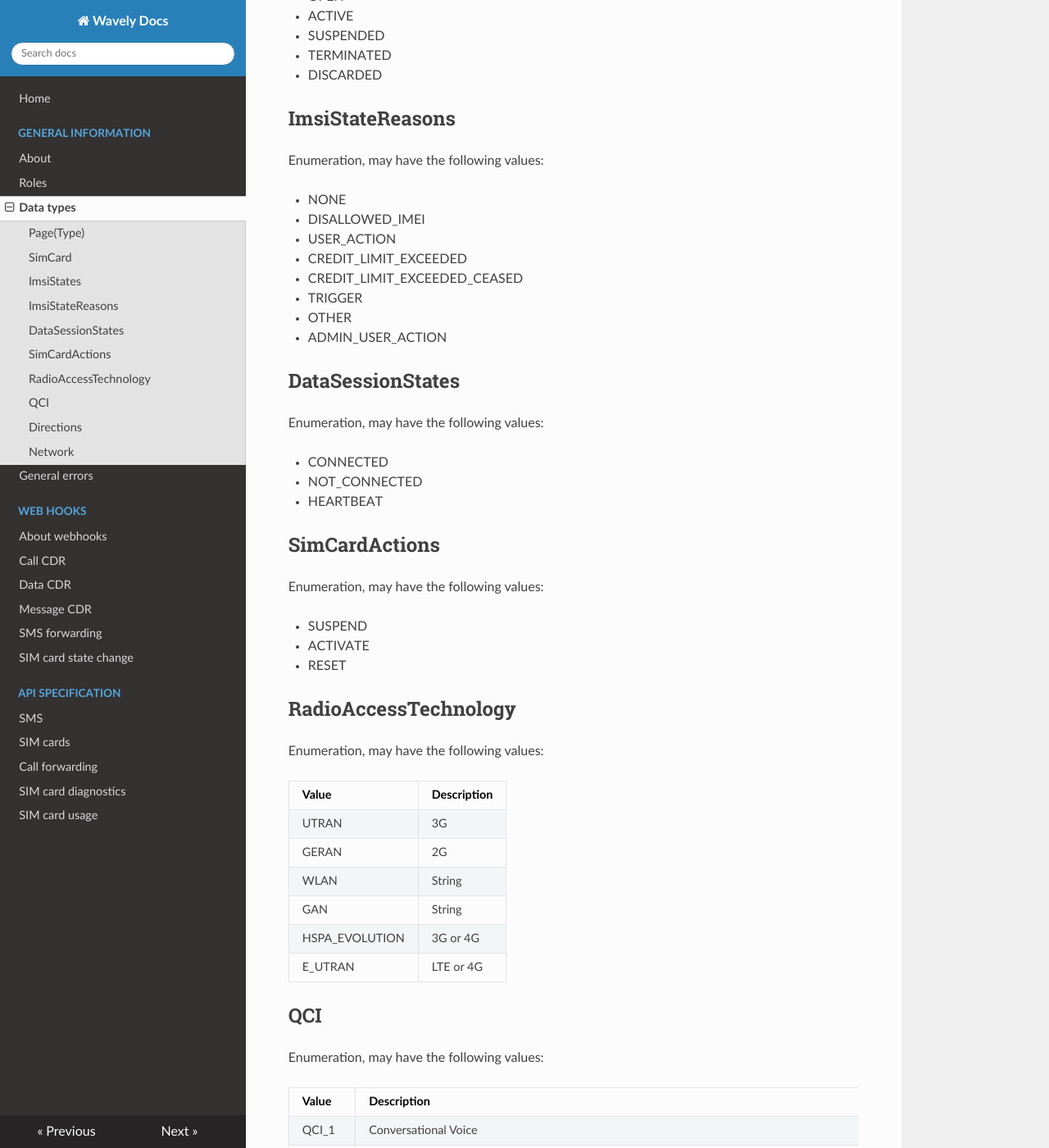
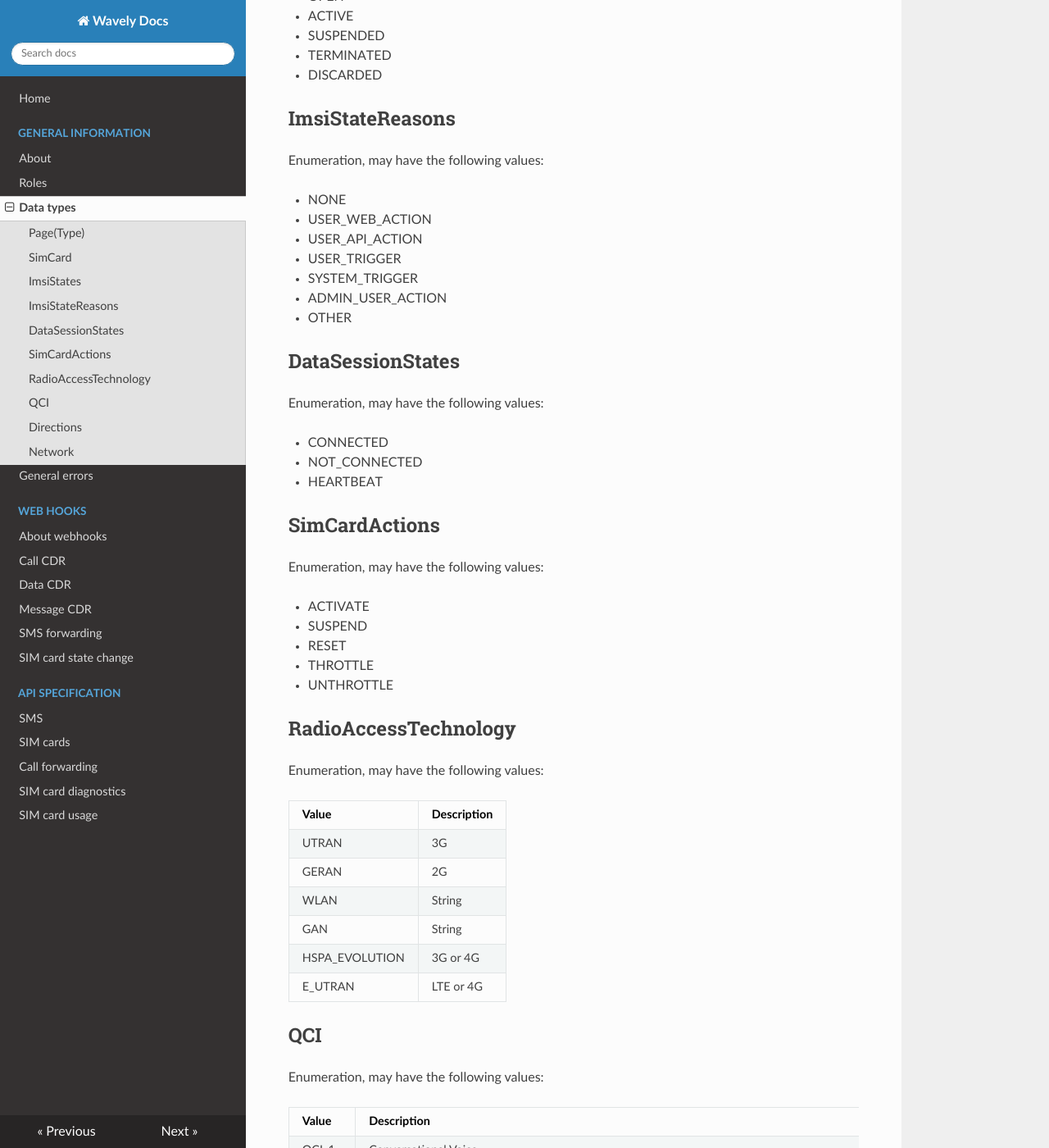
Before and after one commit to Wavelyio/wavely-docs, an MkDocs documentation site: the page built from docs/general-information/data-types.md, in a window 1280 px wide and 1400 px high, scrolled down 1052 px. Shown: the whole window at 82% size. Built offline with MkDocs 1.6.1, drawn with Linux system fonts in a browser that asks for light colours; nearby versions of some CDN libraries; old or Windows-style settings are respelled for this version of MkDocs.

Commit message:
Add missing SimCardActions and ImsiStateReasons

```diff
--- a/docs/general-information/data-types.md
+++ b/docs/general-information/data-types.md
@@ -41,13 +41,12 @@ Enumeration, may have the following values:
 Enumeration, may have the following values:
 
 * NONE
-* DISALLOWED_IMEI
-* USER_ACTION
-* CREDIT_LIMIT_EXCEEDED
-* CREDIT_LIMIT_EXCEEDED_CEASED
-* TRIGGER
+* USER_WEB_ACTION
+* USER_API_ACTION
+* USER_TRIGGER
+* SYSTEM_TRIGGER
+* ADMIN_USER_ACTION
 * OTHER
-* ADMIN_USER_ACTION
 
 ## DataSessionStates
 
@@ -61,9 +60,11 @@ Enumeration, may have the following values:
 
 Enumeration, may have the following values:
 
+* ACTIVATE
 * SUSPEND
-* ACTIVATE
 * RESET
+* THROTTLE
+* UNTHROTTLE
 
 ## RadioAccessTechnology
 
```
Also changed, not shown: docs/webhooks/sim-card-state-change.md (+1 -1 lines).
